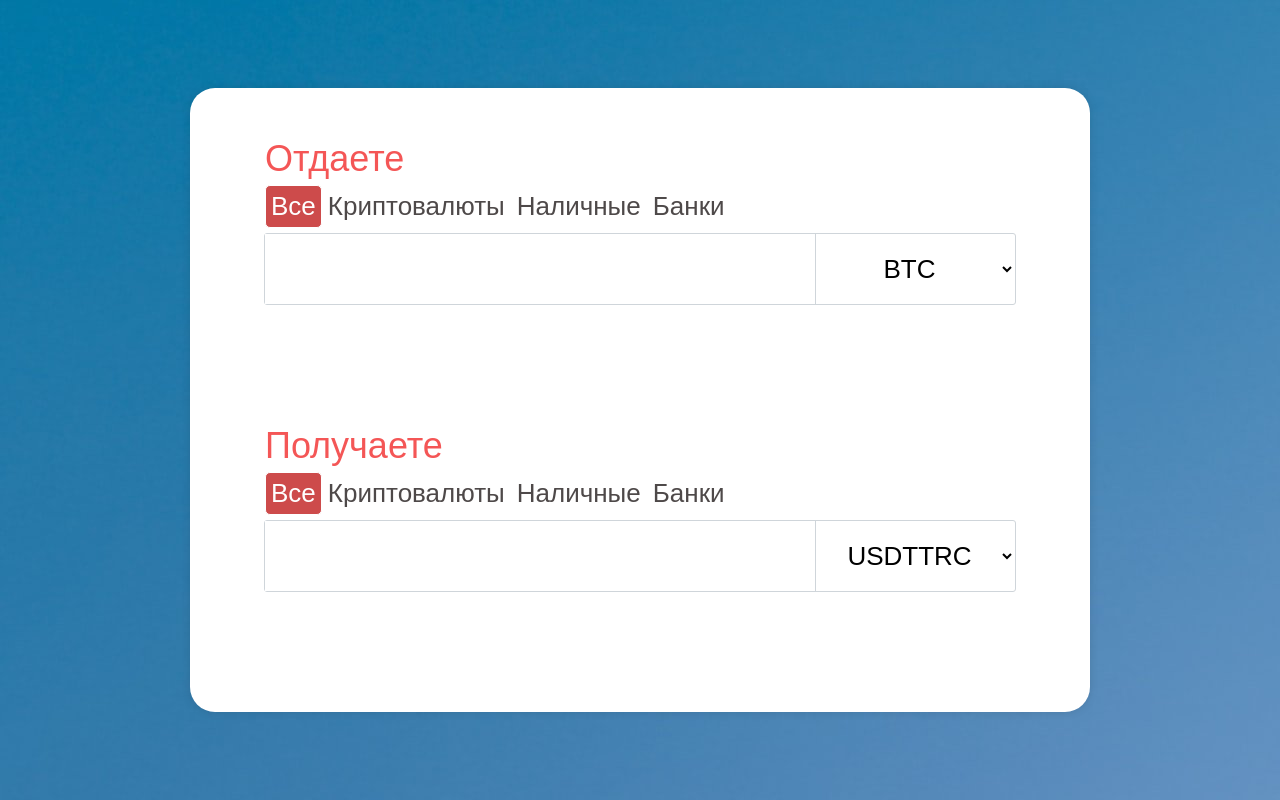
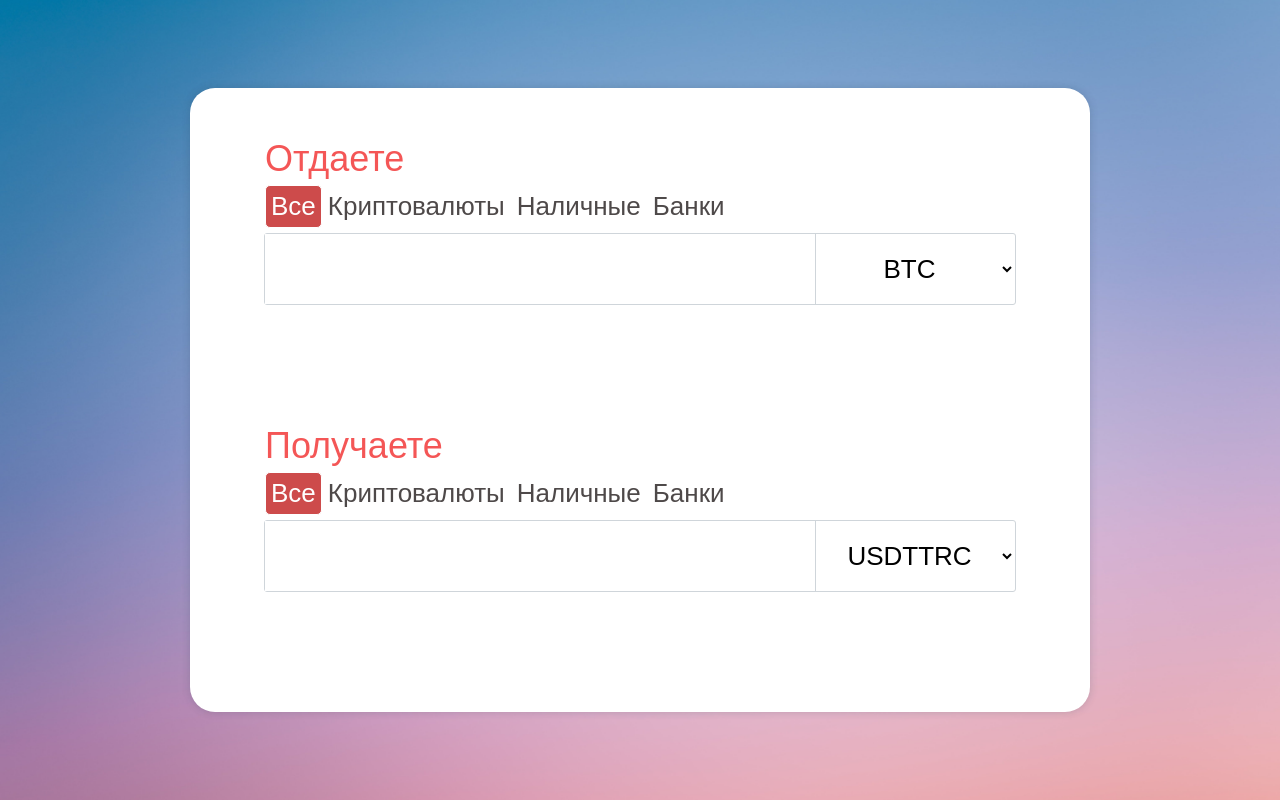
Before and after one commit to legion52/BlackWallApp, a React (Create React App) app in the folder client/: page / in a window 1280 px wide. Built offline with nearby package versions, Linux system fonts and the light colour scheme.

Commit message:
Realese 1.1.3

```diff
--- a/client/src/index.scss
+++ b/client/src/index.scss
@@ -2,5 +2,7 @@ body {
   margin: 0;
   padding: 0;
   background-image: url("./img/fon.jpg");
-
+  background-repeat: no-repeat;
+  background-attachment: fixed;
+  background-size: 100%;
 }
```
